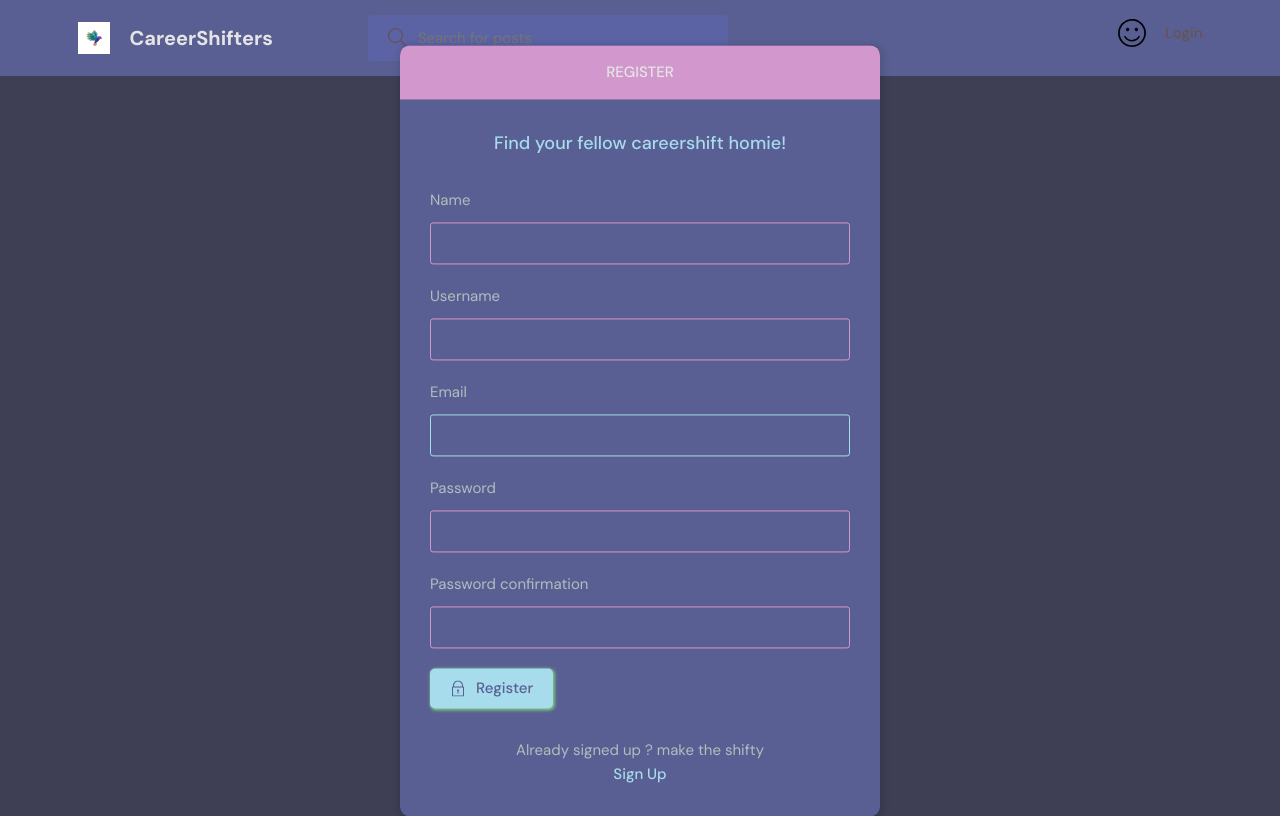
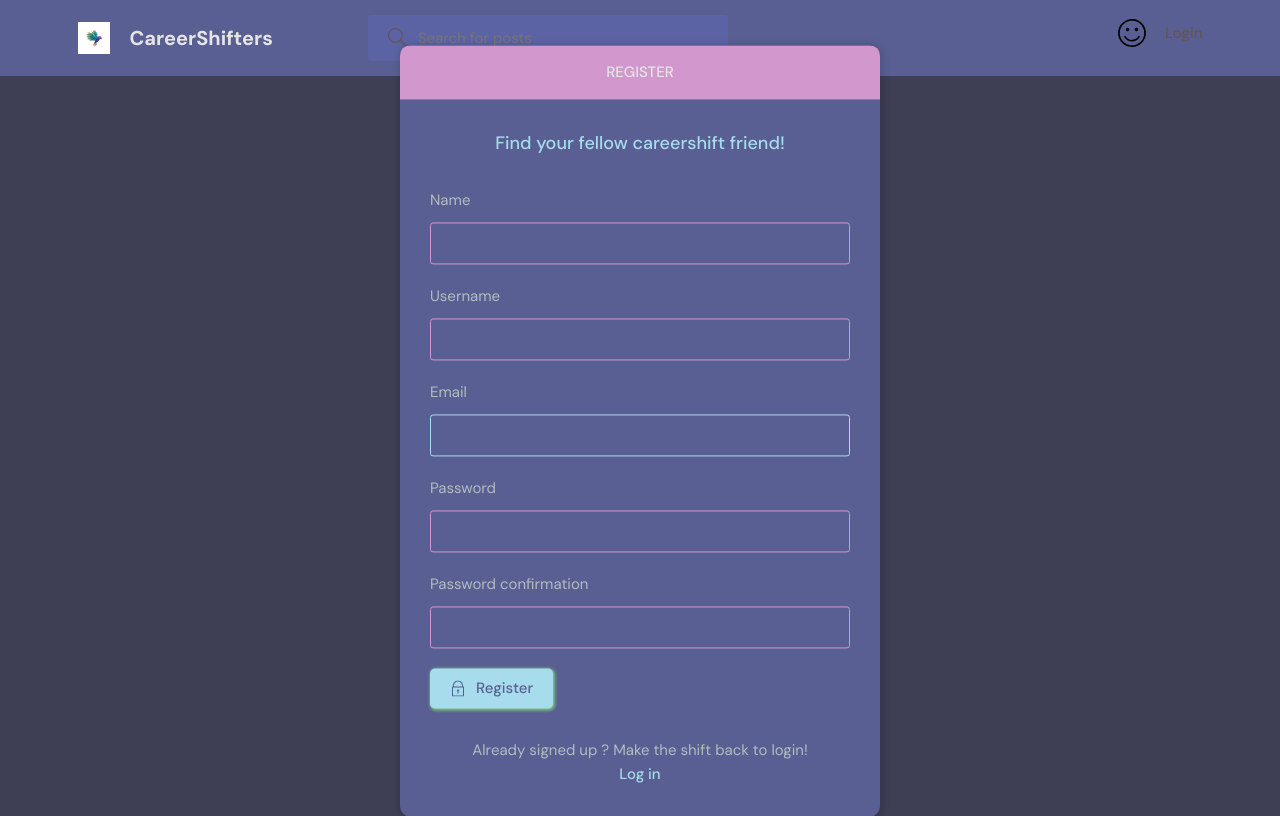
Before and after one commit to CrypticDG/DjangoCareerShiftersWebsite, a Django app: page /register/ in a window 1280 px wide. Run offline with Django 3.2, Linux system fonts and the light colour scheme.

Commit message:
Update login_register.html

```diff
--- a/base/templates/base/login_register.html
+++ b/base/templates/base/login_register.html
@@ -57,7 +57,7 @@
         </div>
       </div>
       <div class="layout__body">
-        <h2 class="auth__tagline">Find your fellow careershift homie!</h2>
+        <h2 class="auth__tagline">Find your fellow careershift friend!</h2>
 
         <form class="form" action="" method="POST">
           {% csrf_token %}
@@ -86,8 +86,8 @@
         </form>
 
         <div class="auth__action">
-          <p>Already signed up ? make the shifty </p>
-          <a href="{% url 'login' %}" class="btn btn--link">Sign Up</a>
+          <p>Already signed up ? Make the shift back to login!</p>
+          <a href="{% url 'login' %}" class="btn btn--link">Log in</a>
         </div>
       </div>
     </div>
```
